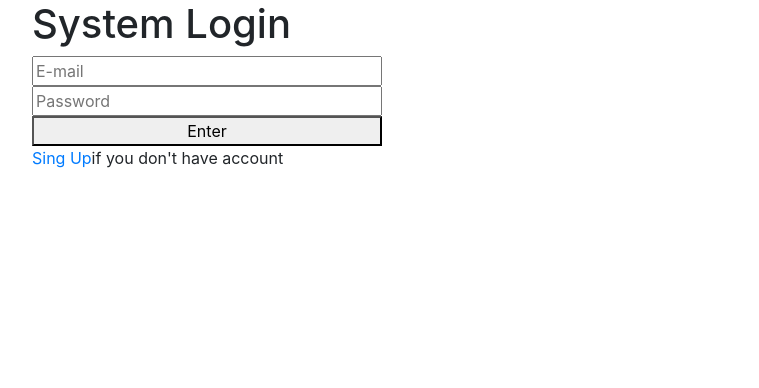
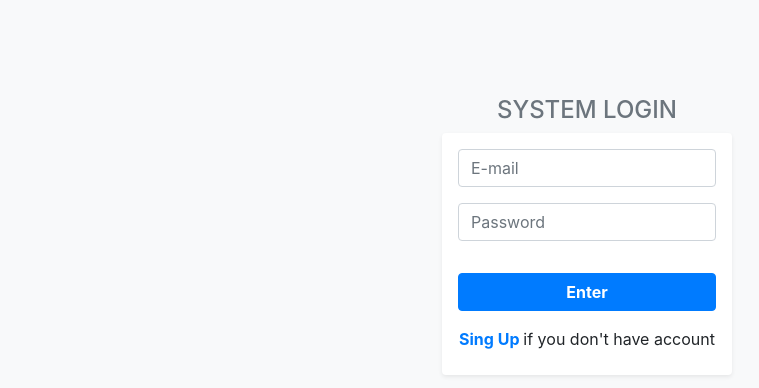
Before and after one commit to pedroalima/system-login, a React (Vite) app: page / in a window 1280 px wide. Shown: the top 388 px of the page, without its empty margins (53-812 px from the left). Built offline with nearby package versions, Linux system fonts and the light colour scheme.

Commit message:
style: signin route

```diff
--- a/src/components/Button/index.tsx
+++ b/src/components/Button/index.tsx
@@ -2,7 +2,12 @@ import { ButtonProps } from "../../types/components/Button";
 
 function Button({type="button", onClick, text}: ButtonProps) {
 	return (
-		<button type={type} onClick={onClick}>{text}</button>
+		<button
+			className="btn btn-primary p-button-custom my-3 font-weight-bold"
+			type={type}
+			onClick={onClick}>
+			{text}
+		</button>
 	);
 }
 
--- a/src/components/Input/index.tsx
+++ b/src/components/Input/index.tsx
@@ -3,6 +3,7 @@ import { InputProps } from "../../types/components/Input";
 export const Input = ({ type, placeholder, value, onChange }: InputProps) => {
 	return (
 		<input
+			className="form-control p-input-custom mb-3"
 			type={type}
 			placeholder={placeholder}
 			value={value}
--- /dev/null
+++ b/src/routes/SignIn/index.scss
@@ -0,0 +1,7 @@
+.p-input-custom {
+    padding: 1.5rem 1rem;
+}
+
+.p-button-custom {
+    padding: 0.8rem 0;
+}
--- a/src/routes/SignIn/index.tsx
+++ b/src/routes/SignIn/index.tsx
@@ -3,6 +3,8 @@ import { Link, useNavigate } from "react-router-dom";
 
 import Input from "../../components/Input";
 import Button from "../../components/Button";
+
+import "./index.scss";
 
 function SignIn() {
 	const navigate = useNavigate();
@@ -17,11 +19,11 @@ function SignIn() {
 	};
 
 	return (
-		<div className="container">
-			<div className="row">
-				<div className="col-4">
-					<form className="d-flex flex-column">
-						<h1>System Login</h1>
+		<div className="container-fluid w-100 vh-100 bg-light">
+			<div className="row py-5 justify-content-center">
+				<div className="col-3 py-5 text-center">
+					<h4 className="text-uppercase text-secondary">System Login</h4>
+					<form className="d-flex flex-column p-3 bg-white align-items-around rounded shadow-sm">
 						<Input
 							type="email"
 							placeholder="E-mail"
@@ -39,7 +41,7 @@ function SignIn() {
 							onClick={handleLogin}
 						/>
 						<label>
-							<Link to="/signup">Sing Up</Link>
+							<Link className="font-weight-bold" to="/signup">Sing Up </Link>
 							if you don't have account
 						</label>
 					</form>
```
